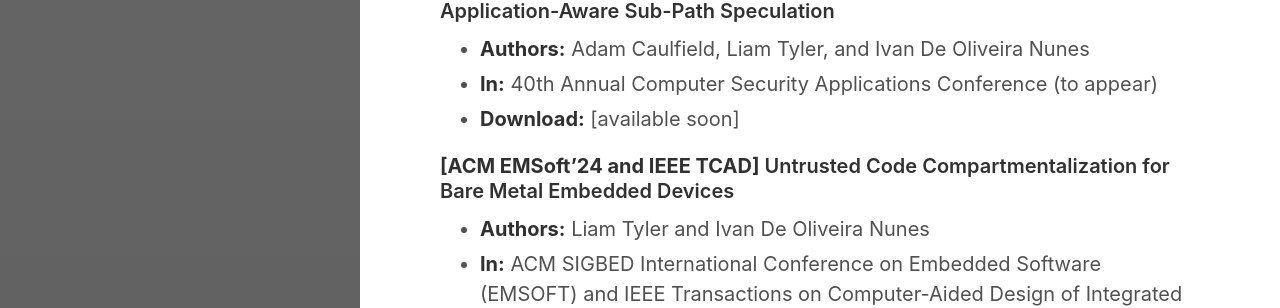
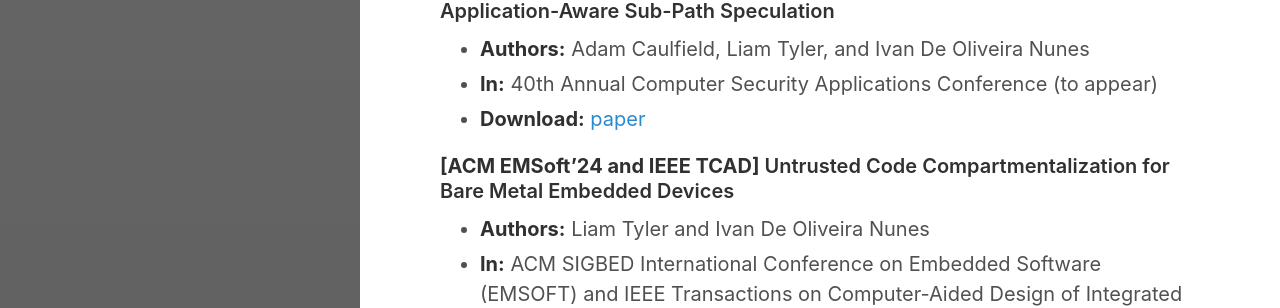
Before and after one commit to ivanolive/ivanolive.github.io, a Jekyll site: the page built from research.md, in a window 1280 px wide. Shown: the part 385-693 px from the top of the page. Built offline with Jekyll 4.4.1, drawn with Linux system fonts in a browser that asks for light colours.

Commit message:
Update research.md

```diff
--- a/research.md
+++ b/research.md
@@ -19,7 +19,7 @@ ___
 
 - **Authors:** Adam Caulfield, Liam Tyler, and Ivan De Oliveira Nunes
 - **In:** 40th Annual Computer Security Applications Conference (to appear)
-- **Download:** [available soon]
+- **Download:** [paper](https://people.rit.edu/~ixdics/pubs/UCCA.pdf)
 
 
 #### **\[ACM EMSoft'24 and IEEE TCAD\]** Untrusted Code Compartmentalization for Bare Metal Embedded Devices
```
